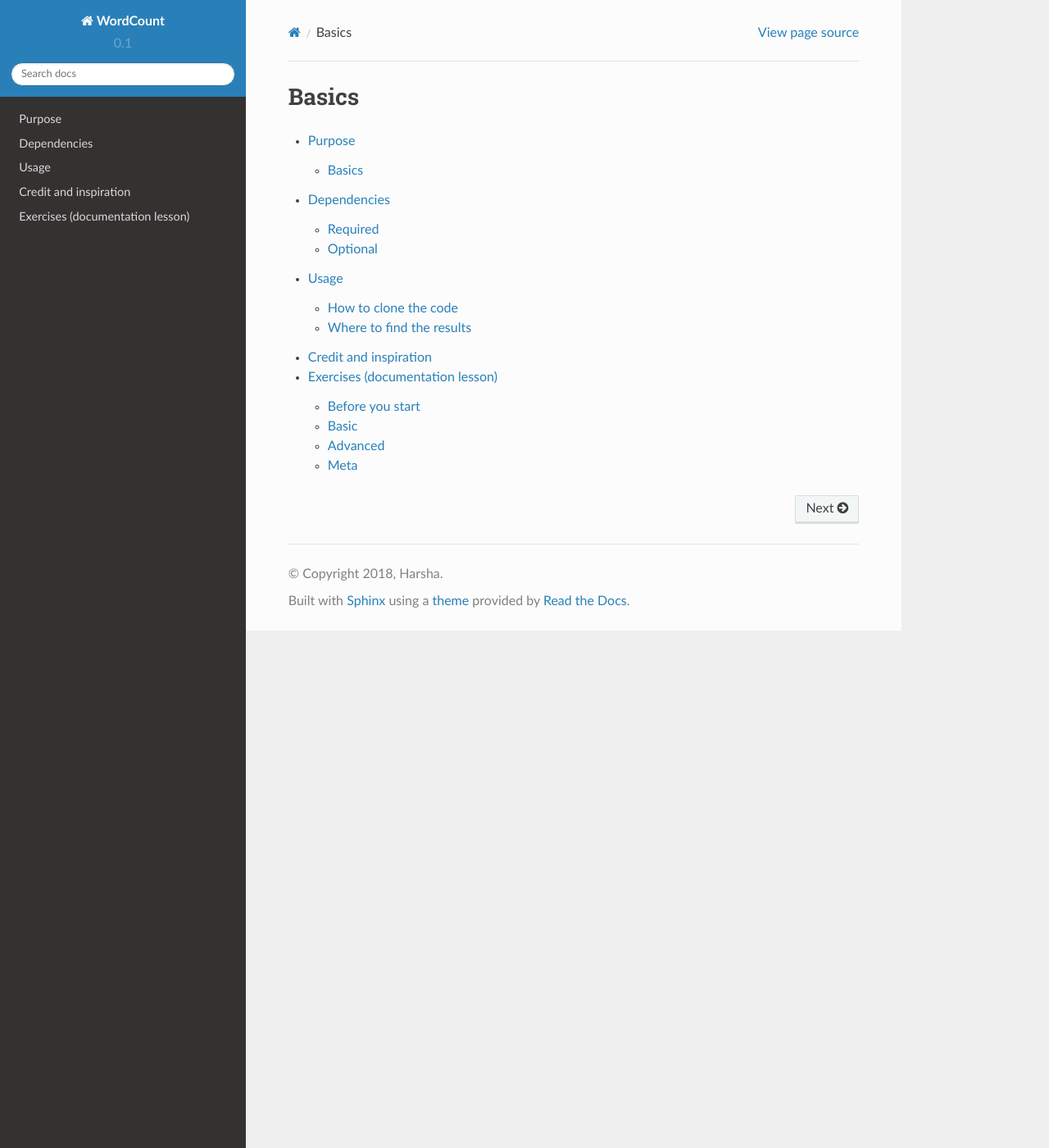
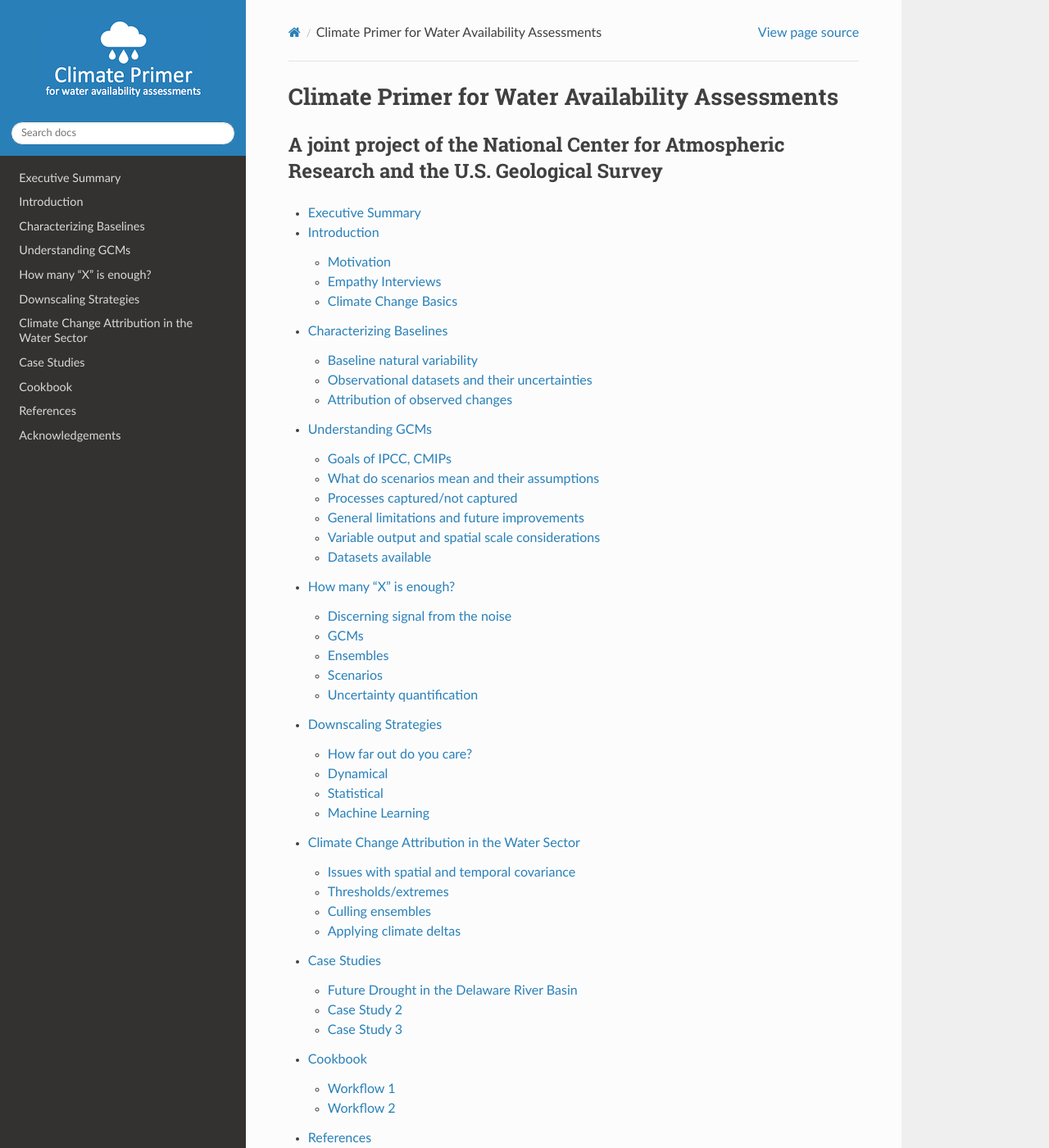
Before and after one commit to NCAR/climate-primer-water, a Sphinx documentation site: the page built from doc/index.rst, in a window 1280 px wide and 1400 px high. Shown: the whole window at 82% size. Built offline with Sphinx 7.4.7 and the Read the Docs theme 2.0.0, drawn with Linux system fonts in a browser that asks for light colours; some of the changed text lies outside the part shown.

```diff
--- a/README.md
+++ b/README.md
@@ -1,4 +1,4 @@
-# Documentation example
+# Climate primer for water availability assessments
 
-We use this example in one [CodeRefinery](https://coderefinery.org/) lesson:
-- https://coderefinery.github.io/documentation/
+
+[https://ncar.github.io/climate-primer-water/](https://ncar.github.io/climate-primer-water/)
--- /dev/null
+++ b/doc/attribution.rst
@@ -0,0 +1,30 @@
+
+
+Climate Change Attribution in the Water Sector
+==============================================
+
+Methods generating future projections for water availability assessments
+
+
+Issues with spatial and temporal covariance
+-------------------------------------------
+
+Write me.
+
+
+Thresholds/extremes
+-------------------
+
+Write me.
+
+
+Culling ensembles
+-----------------
+
+Write me.
+
+
+Applying climate deltas
+-----------------------
+
+(e.g., temperature warming)
--- /dev/null
+++ b/doc/baselines.rst
@@ -0,0 +1,26 @@
+
+
+Characterizing Baselines
+==============================================================
+
+Characterize baseline quantities of interest and uncertainties
+
+
+Baseline natural variability
+---------------------------
+
+Write me.
+
+
+Observational datasets and their uncertainties
+----------------------------------------------
+
+Write me.
+
+See NCAR's `Expert guidance on climate data <https://climatedataguide.ucar.edu/>`_
+
+
+Attribution of observed changes
+-------------------------------
+
+Write me.
--- /dev/null
+++ b/doc/casestudies.rst
@@ -0,0 +1,24 @@
+
+
+Case Studies
+============
+
+Write me.
+
+
+Future Drought in the Delaware River Basin
+------------------------------------------
+
+Write me.
+
+
+Case Study 2
+------------
+
+Write me.
+
+
+Case Study 3
+------------
+
+Write me.
--- a/doc/conf.py
+++ b/doc/conf.py
@@ -46,9 +46,9 @@ source_suffix = '.rst'
 master_doc = 'index'
 
 # General information about the project.
-project = 'WordCount'
-copyright = '2018, Harsha'
-author = 'Harsha'
+project = 'Climate Primer'
+copyright = '2023, NCAR'
+author = 'Thomas Hopson, Alyssa McCluskey, David Yates, Aubrey Dugger'
 
 # The version info for the project you're documenting, acts as replacement for
 # |version| and |release|, also used in various other places throughout the
@@ -57,7 +57,7 @@ author = 'Harsha'
 # The short X.Y version.
 version = '0.1'
 # The full version, including alpha/beta/rc tags.
-release = '0.1'
+release = 'alpha 0.1'
 
 # The language for content autogenerated by Sphinx. Refer to documentation
 # for a list of supported languages.
@@ -85,11 +85,16 @@ todo_include_todos = False
 #
 html_theme = 'sphinx_rtd_theme'
 
+html_logo = "climate_primer_small.png"
+
 # Theme options are theme-specific and customize the look and feel of a theme
 # further.  For a list of options available for each theme, see the
 # documentation.
 #
-# html_theme_options = {}
+html_theme_options = {
+    'logo_only': True,
+    'display_version': False,
+}
 
 # Add any paths that contain custom static files (such as style sheets) here,
 # relative to this directory. They are copied after the builtin static files,
@@ -112,7 +117,7 @@ html_sidebars = {
 # -- Options for HTMLHelp output ------------------------------------------
 
 # Output file base name for HTML help builder.
-htmlhelp_basename = 'WordCountdoc'
+htmlhelp_basename = 'ClimatePrimerdoc'
 
 
 # -- Options for LaTeX output ---------------------------------------------
@@ -139,8 +144,8 @@ latex_elements = {
 # (source start file, target name, title,
 #  author, documentclass [howto, manual, or own class]).
 latex_documents = [
-    (master_doc, 'WordCount.tex', 'WordCount Documentation',
-     'Harsha', 'manual'),
+    (master_doc, 'ClimatePrimer.tex', 'ClimatePrimer Documentation',
+     'NCAR', 'manual'),
 ]
 
 
@@ -149,7 +154,7 @@ latex_documents = [
 # One entry per manual page. List of tuples
 # (source start file, name, description, authors, manual section).
 man_pages = [
-    (master_doc, 'wordcount', 'WordCount Documentation',
+    (master_doc, 'climateprimer', 'ClimatePrimer Documentation',
      [author], 1)
 ]
 
@@ -160,7 +165,7 @@ man_pages = [
 # (source start file, target name, title, author,
 #  dir menu entry, description, category)
 texinfo_documents = [
-    (master_doc, 'WordCount', 'WordCount Documentation',
-     author, 'WordCount', 'One line description of project.',
+    (master_doc, 'ClimatePrimer', 'ClimatePrimer Documentation',
+     author, 'ClimatePrimer', 'Climate primer for water availability assessments.',
      'Miscellaneous'),
 ]
--- /dev/null
+++ b/doc/cookbook.rst
@@ -0,0 +1,19 @@
+
+
+Cookbook
+========
+
+Workflow 1
+----------
+
+#. Step 1
+#. Step 2
+#. Step 3
+
+
+Workflow 2
+----------
+
+#. Step 1
+#. Step 2
+#. Step 3
--- a/doc/dependencies.rst
+++ /dev/null
@@ -1,17 +0,0 @@
-
-
-Dependencies
-============
-
-Required
---------
-
-- Python
-- Numpy
-- Matplotlib
-
-
-Optional
---------
-
-- Docker
--- /dev/null
+++ b/doc/downscaling.rst
@@ -0,0 +1,32 @@
+
+
+Downscaling Strategies
+========================================
+
+
+How far out do you care?
+------------------------
+
+Write me.
+
+
+Dynamical
+---------
+
+- Techniques: strengths/limitations
+- PGW
+
+
+Statistical
+-----------
+
+- Techniques (e.g., MACA, LOCA): strengths/limitations
+  - Bootstrapping
+- Statistical “multi-models”?
+- Statistical ensembles
+
+
+Machine Learning
+----------------
+
+Write me.
--- /dev/null
+++ b/doc/ensembles.rst
@@ -0,0 +1,37 @@
+
+
+How many “X” is enough?
+=======================
+
+Write me.
+
+
+Discerning signal from the noise
+--------------------------------
+
+- Natural variability relative to anthropogenic-induced change
+- Uncertainties dependent on scale
+
+
+GCMs
+----
+
+What do scenarios mean and their assumptions
+
+
+Ensembles
+---------
+
+Understanding what is changing in the ensembles
+
+
+Scenarios
+---------
+
+Write me.
+
+
+Uncertainty quantification
+--------------------------
+
+Write me.
--- a/doc/exercises.rst
+++ /dev/null
@@ -1,49 +0,0 @@
-
-
-Exercises (documentation lesson)
-================================
-
-Before you start
-----------------
-
-- Discuss the exercise idea with the classroom.
-- Distribute exercises among groups of 2-3 persons.
-- Open a GitHub issue and inform the community about the problem and how you
-  plan to solve it. Discuss why we do this.
-- Fork this project.
-- Commit to your fork. In your commit message auto-close the issue you have addressed.
-- Submit a pull request.
-- We then review the pull requests.
-- After the pull requests are merged we verify that documentation updates itself.
-
-
-Basic
------
-
-- Document the purpose of this example code.
-- Document how to clone the code.
-- Describe the project tree structure.
-- Write a sentence or two about Zipf's law and link to Wikipedia
-  (coordinate with the group working on the previous exercise).
-- Document how to check the code style with ``pycodestyle``.
-- Give other developers hints on how they can contribute to the documentation.
-- Document how to build the documentation locally
-  (coordinate with the group working on the previous exercise).
-- Add an example output.
-- Add an example plot
-  (coordinate with the group working on the previous exercise).
-- Document where/how to ask for help.
-- Add a math equation somewhere.
-
-
-Advanced
---------
-
-- Add a test and document how to run it.
-- Add the possibility to auto-document Python code.
-
-
-Meta
-----
-
-- Add new exercises ideas for future workshops (edit this file).
--- /dev/null
+++ b/doc/gcms.rst
@@ -0,0 +1,43 @@
+
+
+Understanding GCMs
+==================
+
+Understanding GCM climate change modeling and attributes, strengths, limitations
+
+
+Goals of IPCC, CMIPs
+--------------------
+
+Write me.
+
+
+What do scenarios mean and their assumptions
+--------------------------------------------
+
+What do scenarios mean and their assumptions
+
+
+Processes captured/not captured
+-------------------------------
+
+#. Ecological feedbacks and coupling captured/not captured
+#. Human behavioral change feedbacks/coupling captured/not captured
+
+
+General limitations and future improvements
+-------------------------------------------
+
+Write me.
+
+
+Variable output and spatial scale considerations
+------------------------------------------------
+
+Implied deltaX/deltaT
+
+
+Datasets available
+-------------------
+
+Write me.
--- a/doc/index.rst
+++ b/doc/index.rst
@@ -3,15 +3,24 @@
    in this index.rst for them to be rendered and added to the
    table of contents
 
-
-Basics
-==========
+===========================================================
+Climate Primer for Water Availability Assessments
+===========================================================
+----------------------------------------------------------------------------------------------
+A joint project of the National Center for Atmospheric Research and the U.S. Geological Survey
+----------------------------------------------------------------------------------------------
 
 .. toctree::
    :maxdepth: 2
 
-   purpose.rst
-   dependencies.rst
-   usage.rst
-   credit.rst
-   exercises.rst
+   summary.rst
+   introduction.rst
+   baselines.rst
+   gcms.rst
+   ensembles.rst
+   downscaling.rst
+   attribution.rst
+   casestudies.rst
+   cookbook.rst
+   references.rst
+   acknowledgements.rst
--- /dev/null
+++ b/doc/introduction.rst
@@ -0,0 +1,23 @@
+
+
+Introduction
+============
+
+Motivation
+----------
+
+- What are water availability assessments?
+- Why does climate information matter?
+- Who is the target audience?
+
+
+Empathy Interviews
+------------------
+
+Summary of needs and target applications; common themes.
+
+
+Climate Change Basics
+---------------------
+
+Summary of major drivers and processes.
--- a/doc/purpose.rst
+++ /dev/null
@@ -1,12 +0,0 @@
-
-
-Purpose
-=======
-
-Write me ...
-
-
-Basics
-----------
-
-Write me ...
--- /dev/null
+++ b/doc/references.rst
@@ -0,0 +1,11 @@
+
+
+References
+==========
+
+- `NCAR Climate Change and Water Resources Primer <https://ral.ucar.edu/sites/default/files/public/product-tool/Primer_2006_cr_project_2973_Climate_Change_and_Water_Resources.pdf>`_
+- `Downscaled High Resolution Datasets for Climate Change Projections <https://www.enviro.wiki/index.php?title=Downscaled_High_Resolution_Datasets_for_Climate_Change_Projections>`_
+- `U.S. Bureau of Reclamation West-Wide Climate and Hydrology Assessment <https://www.usbr.gov/climate/secure/docs/2021secure/westwidesecurereport.pdf>`_
+- `Aspen Global Change Institute Climate Change Portal <https://www.agci.org/projects/climate-portal-guide>`_
+- `Climate Toolbox <https://climatetoolbox.org/>`_
+- `USGS Climate Change Viewer <https://www.usgs.gov/tools/national-climate-change-viewer-nccv>`_
--- /dev/null
+++ b/doc/summary.rst
@@ -0,0 +1,6 @@
+
+
+Executive Summary
+=================
+
+Write me.
--- a/doc/usage.rst
+++ /dev/null
@@ -1,17 +0,0 @@
-
-
-Usage
-=====
-
-
-How to clone the code
----------------------
-
-Write me ...
-
-
-
-Where to find the results
--------------------------
-
-Write me ...
```
Also changed, not shown: doc/acknowledgements.rst (added, +8 -0 lines), doc/credit.rst (deleted, +0 -7 lines), doc/climate_primer_small.png (added).
